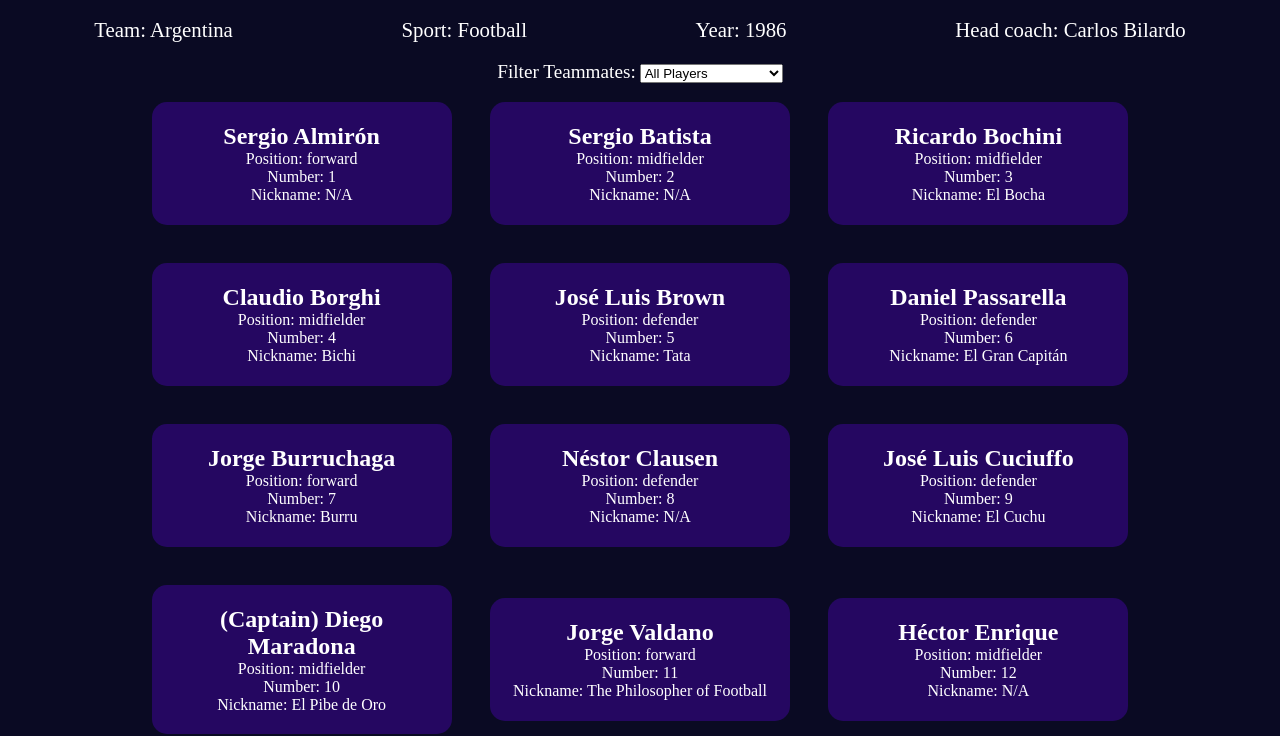
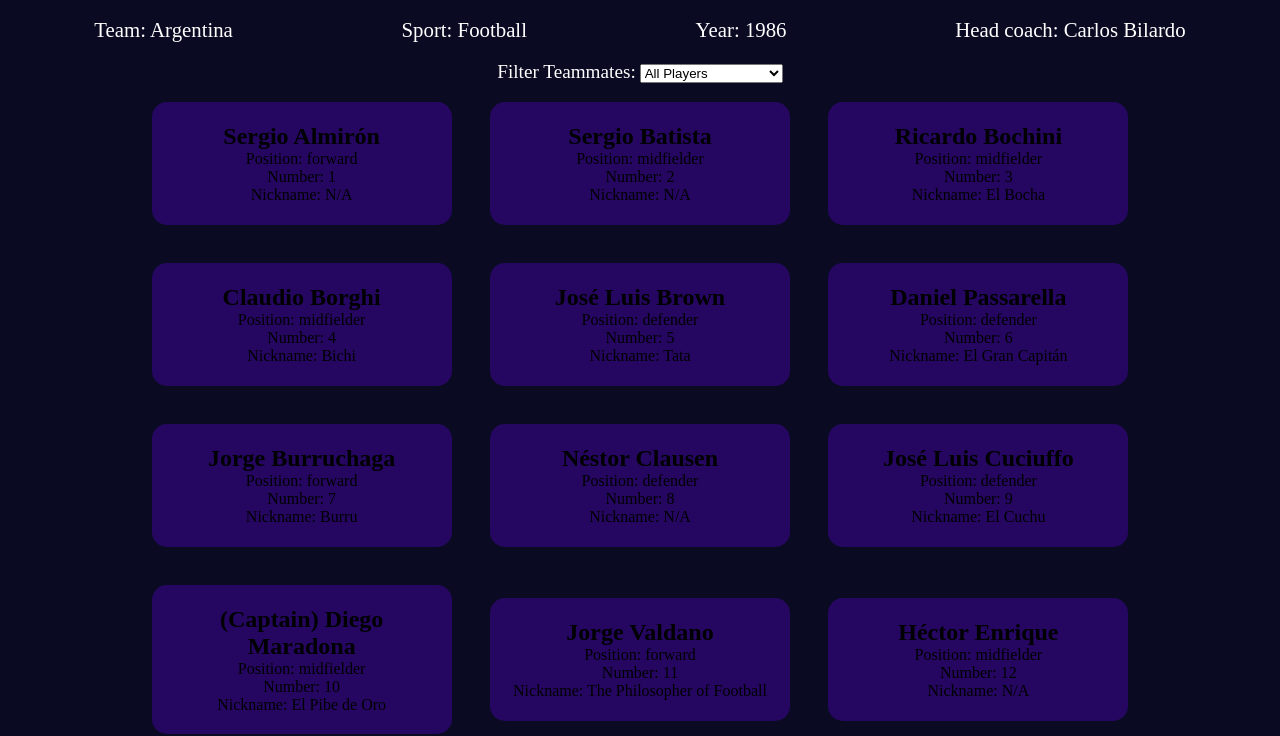
Before and after one commit to Freestyleigh/Freestyleigh, a plain HTML site: page index.html in a window 1280 px wide. Shown: the part 71-807 px from the top of the page. Drawn offline with Linux system fonts and the light colour scheme.

Commit message:
Update styles.css

```diff
--- a/styles.css
+++ b/styles.css
@@ -50,8 +50,8 @@ footer {
 }
 
 .player-card {
-  background-color: rgb(100, 0, 240, 0.3);
-  color: white;
+  background: rgb(100, 0, 240, 0.3);
+  color: rgb(0, 0, 0, 1);
   padding: 1.3rem;
   margin: 1.2rem;
   width: 300px;
```
